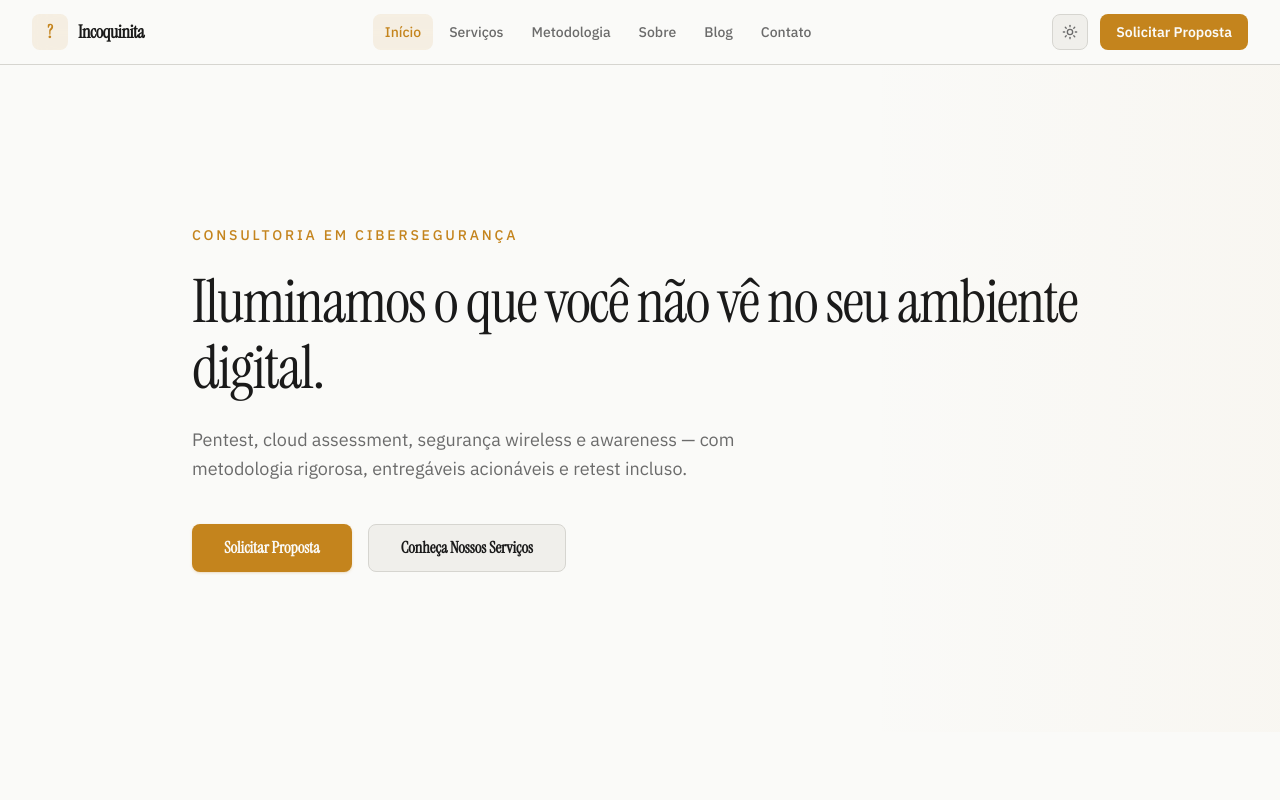
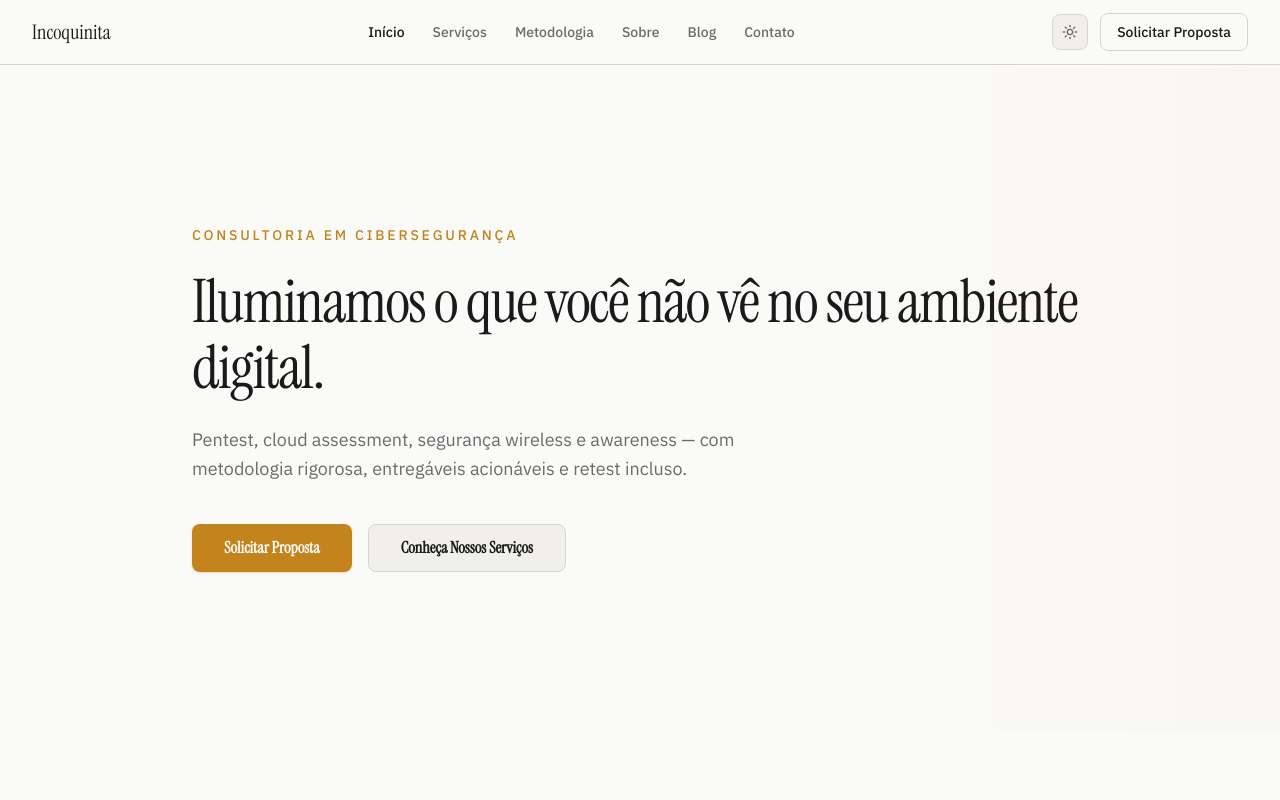
Before and after one commit to gomesdevs/Incoquinita-Website, a Next.js app: page / in a window 1280 px wide. Shown: the top 800 px of the page. Built offline with nearby package versions, Linux system fonts and the light colour scheme.

Commit message:
feat: update header — remove logo placeholder, clean typography
Replace '?' logo box with wordmark text. CTA button uses border style
instead of solid accent fill (more editorial, less 'SaaS template').
Nav links use simple hover without background highlight.

```diff
--- a/components/layout/Header.tsx
+++ b/components/layout/Header.tsx
@@ -15,11 +15,8 @@ export function Header() {
   return (
     <header className="sticky top-0 z-50 border-b border-border bg-bg-primary/80 backdrop-blur-xl">
       <div className="mx-auto flex h-16 max-w-7xl items-center justify-between px-4 sm:px-6 lg:px-8">
-        <Link href="/" className="flex items-center gap-2.5 group">
-          <div className="flex h-9 w-9 items-center justify-center rounded-lg bg-accent/10 font-display text-lg font-bold text-accent transition-colors group-hover:bg-accent/20">
-            ?
-          </div>
-          <span className="font-display text-lg font-bold tracking-tight text-text-primary">
+        <Link href="/" className="flex items-center group">
+          <span className="font-display text-xl font-normal text-text-primary transition-colors group-hover:text-accent">
             {SITE.name}
           </span>
         </Link>
@@ -30,10 +27,10 @@ export function Header() {
               key={link.href}
               href={link.href}
               className={cn(
-                "rounded-lg px-3 py-2 text-sm font-medium transition-colors",
+                "px-3 py-2 text-sm font-medium transition-colors",
                 pathname === link.href || (link.href !== "/" && pathname.startsWith(link.href))
-                  ? "bg-accent/10 text-accent"
-                  : "text-text-muted hover:bg-bg-tertiary hover:text-text-primary"
+                  ? "text-text-primary"
+                  : "text-text-muted hover:text-text-primary"
               )}
             >
               {link.label}
@@ -45,7 +42,7 @@ export function Header() {
           <ThemeToggle />
           <Link
             href="/proposta"
-            className="hidden rounded-lg bg-accent px-4 py-2 text-sm font-semibold text-background transition-colors hover:bg-accent-hover sm:inline-flex"
+            className="hidden rounded-lg border border-border px-4 py-2 text-sm font-medium text-text-primary transition-colors hover:border-accent hover:text-accent sm:inline-flex"
           >
             Solicitar Proposta
           </Link>
@@ -70,8 +67,8 @@ export function Header() {
                 className={cn(
                   "rounded-lg px-3 py-2.5 text-sm font-medium transition-colors",
                   pathname === link.href || (link.href !== "/" && pathname.startsWith(link.href))
-                    ? "bg-accent/10 text-accent"
-                    : "text-text-muted hover:bg-bg-tertiary hover:text-text-primary"
+                    ? "text-text-primary"
+                    : "text-text-muted hover:text-text-primary"
                 )}
               >
                 {link.label}
@@ -80,7 +77,7 @@ export function Header() {
             <Link
               href="/proposta"
               onClick={() => setMobileOpen(false)}
-              className="mt-2 rounded-lg bg-accent px-4 py-2.5 text-center text-sm font-semibold text-background transition-colors hover:bg-accent-hover"
+              className="mt-2 rounded-lg border border-border px-4 py-2.5 text-center text-sm font-medium text-text-primary transition-colors hover:border-accent hover:text-accent"
             >
               Solicitar Proposta
             </Link>
```
